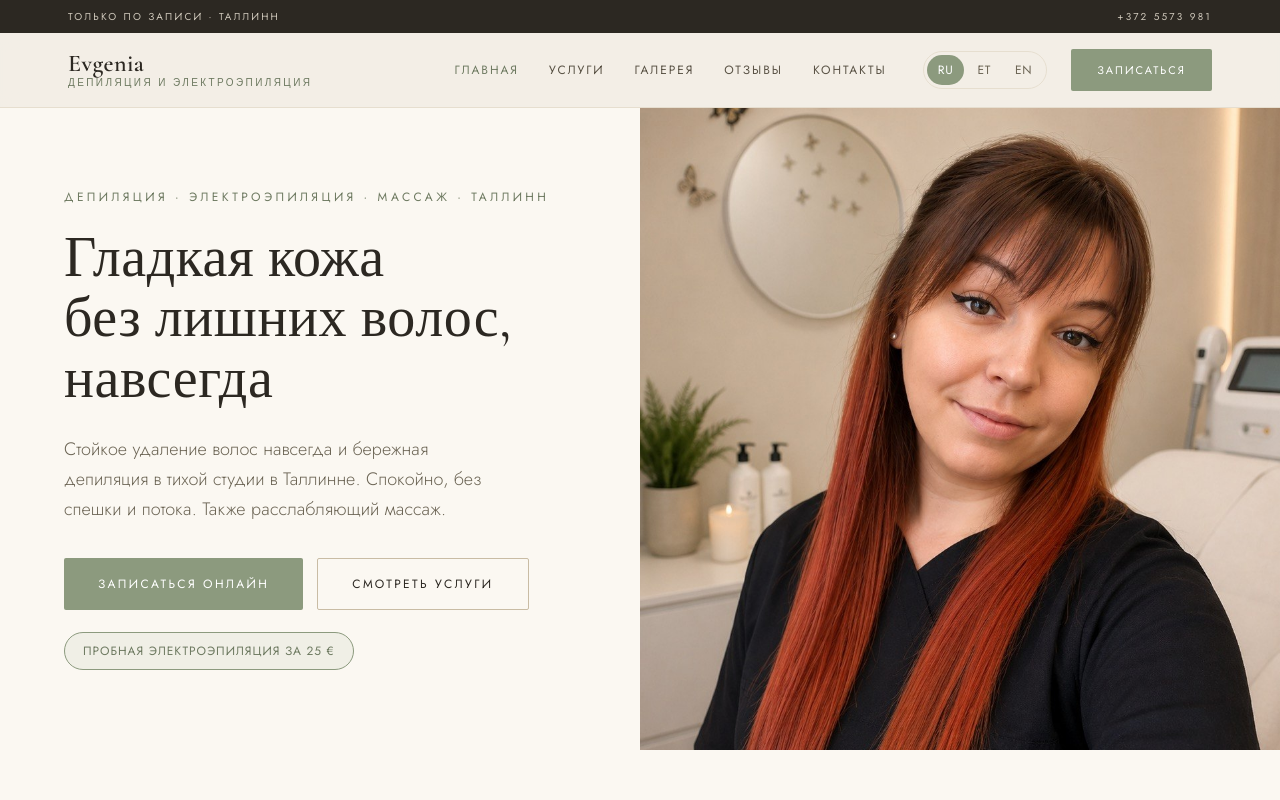
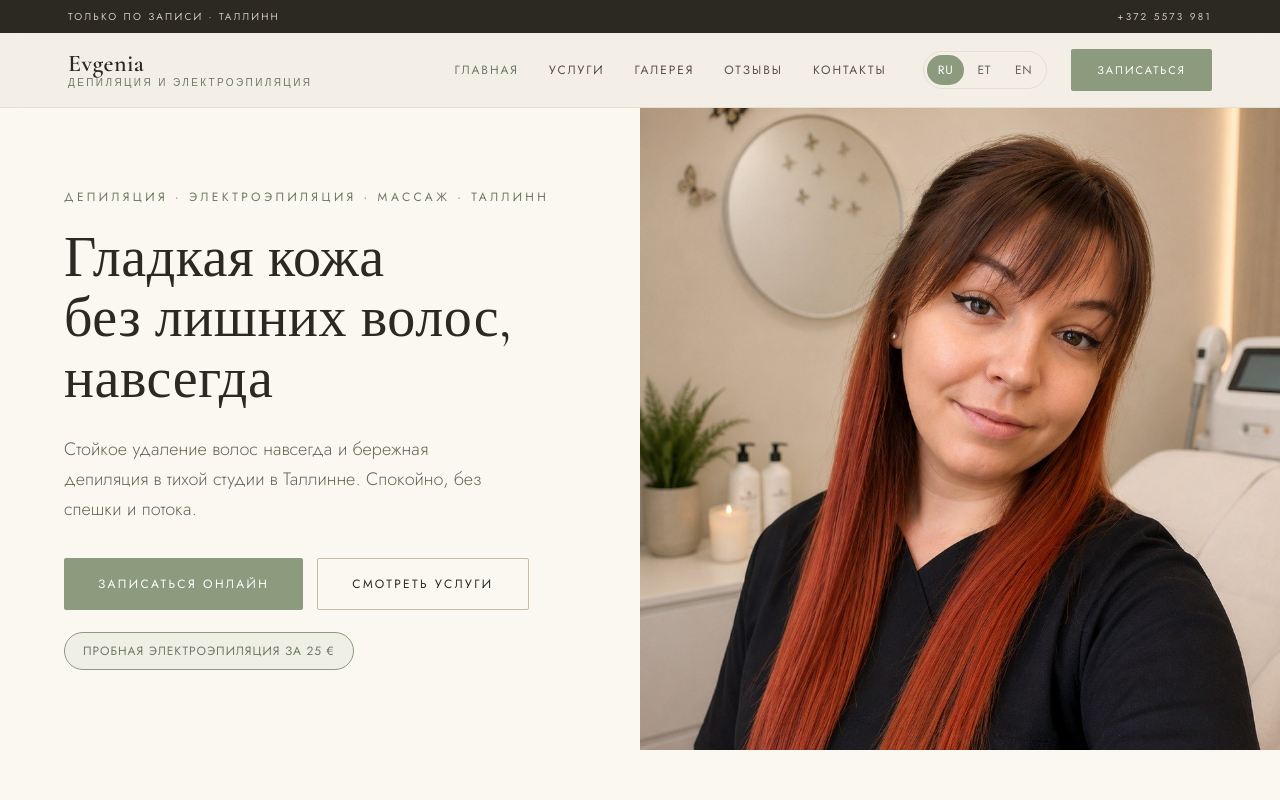
Before and after one commit to Auppost/studio-evgenia, a React (Vite) app: page / in a window 1280 px wide. Shown: the top 800 px of the page. Built offline with nearby package versions, Linux system fonts and the light colour scheme.

Commit message:
Первый экран: убрать упоминание массажа из подзаголовка (RU/ET/EN)
Co-Authored-By: Claude Opus 4.8 <noreply@anthropic.com>

```diff
--- a/src/i18n.js
+++ b/src/i18n.js
@@ -12,7 +12,7 @@ export const TR = {
     hero_eyebrow: 'Депиляция · Электроэпиляция · Массаж · Таллинн',
     hero_title_a: 'Гладкая кожа\nбез лишних волос,\nнавсегда',
     hero_title_b: 'Гладкая кожа\nбез лишних волос,\nнавсегда',
-    hero_sub: 'Стойкое удаление волос навсегда и бережная депиляция в тихой студии в Таллинне. Спокойно, без спешки и потока. Также расслабляющий массаж.',
+    hero_sub: 'Стойкое удаление волос навсегда и бережная депиляция в тихой студии в Таллинне. Спокойно, без спешки и потока.',
     hero_cta: 'Записаться онлайн', hero_secondary: 'Смотреть услуги',
     hero_offer: 'Пробная электроэпиляция за 25 €',
     pillars_eyebrow: 'Чем я занимаюсь',
@@ -94,7 +94,7 @@ export const TR = {
     hero_eyebrow: 'Depilatsioon · Elektroepilatsioon · Massaaž · Tallinn',
     hero_title_a: 'Sile nahk\nliigsete karvadeta,\njäädavalt',
     hero_title_b: 'Sile nahk\nliigsete karvadeta,\njäädavalt',
-    hero_sub: 'Karvade jäädav eemaldamine ja õrn depilatsioon vaikses Tallinna stuudios. Rahulikult, ilma kiirustamise ja voota. Ka lõõgastav massaaž.',
+    hero_sub: 'Karvade jäädav eemaldamine ja õrn depilatsioon vaikses Tallinna stuudios. Rahulikult, ilma kiirustamise ja voota.',
     hero_cta: 'Broneeri online', hero_secondary: 'Vaata teenuseid',
     hero_offer: 'Proovielektroepilatsioon 25 €',
     pillars_eyebrow: 'Millega ma tegelen',
@@ -176,7 +176,7 @@ export const TR = {
     hero_eyebrow: 'Depilation · Electrolysis · Massage · Tallinn',
     hero_title_a: 'Smooth skin,\nno unwanted hair,\nfor good',
     hero_title_b: 'Smooth skin,\nno unwanted hair,\nfor good',
-    hero_sub: 'Permanent hair removal and gentle depilation in a quiet Tallinn studio. Calm and unhurried, no crowds. Also a relaxing massage.',
+    hero_sub: 'Permanent hair removal and gentle depilation in a quiet Tallinn studio. Calm and unhurried, no crowds.',
     hero_cta: 'Book online', hero_secondary: 'See services',
     hero_offer: 'Trial electrolysis for 25 €',
     pillars_eyebrow: 'What I do',
```
